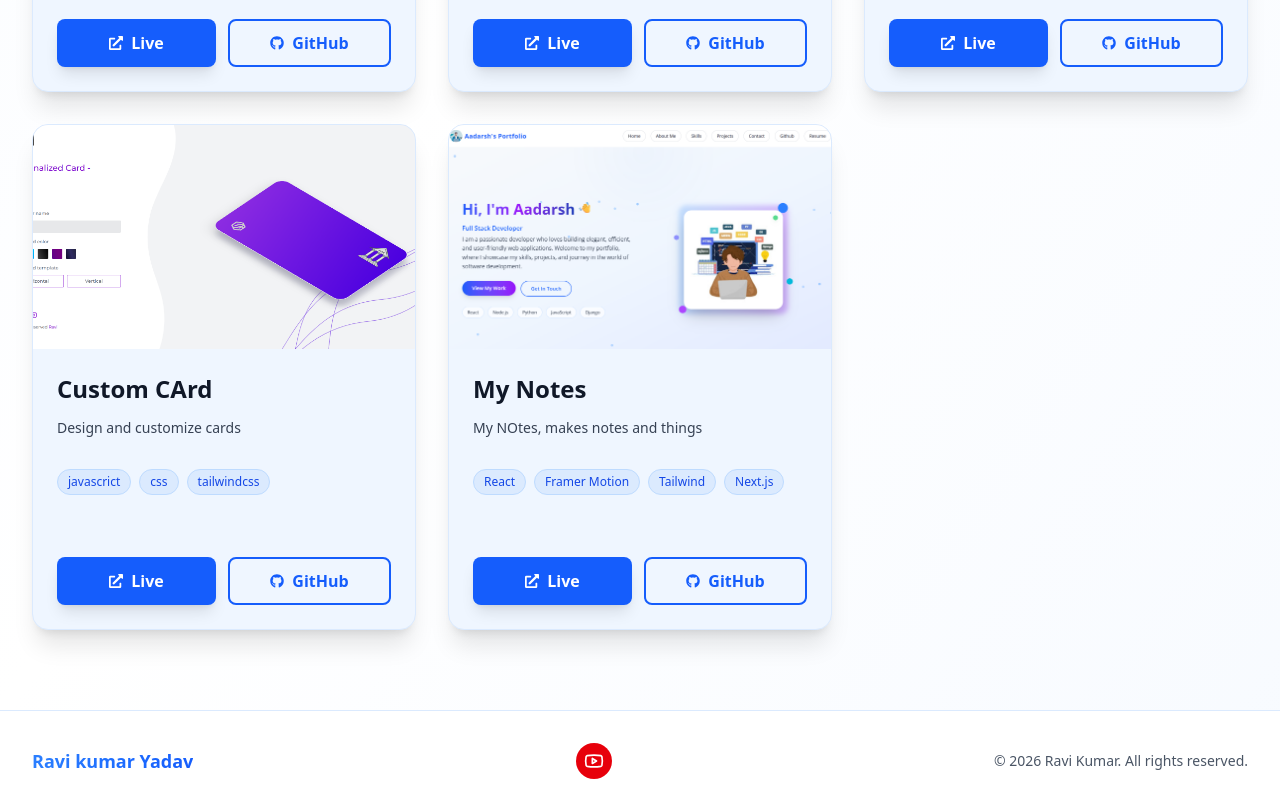
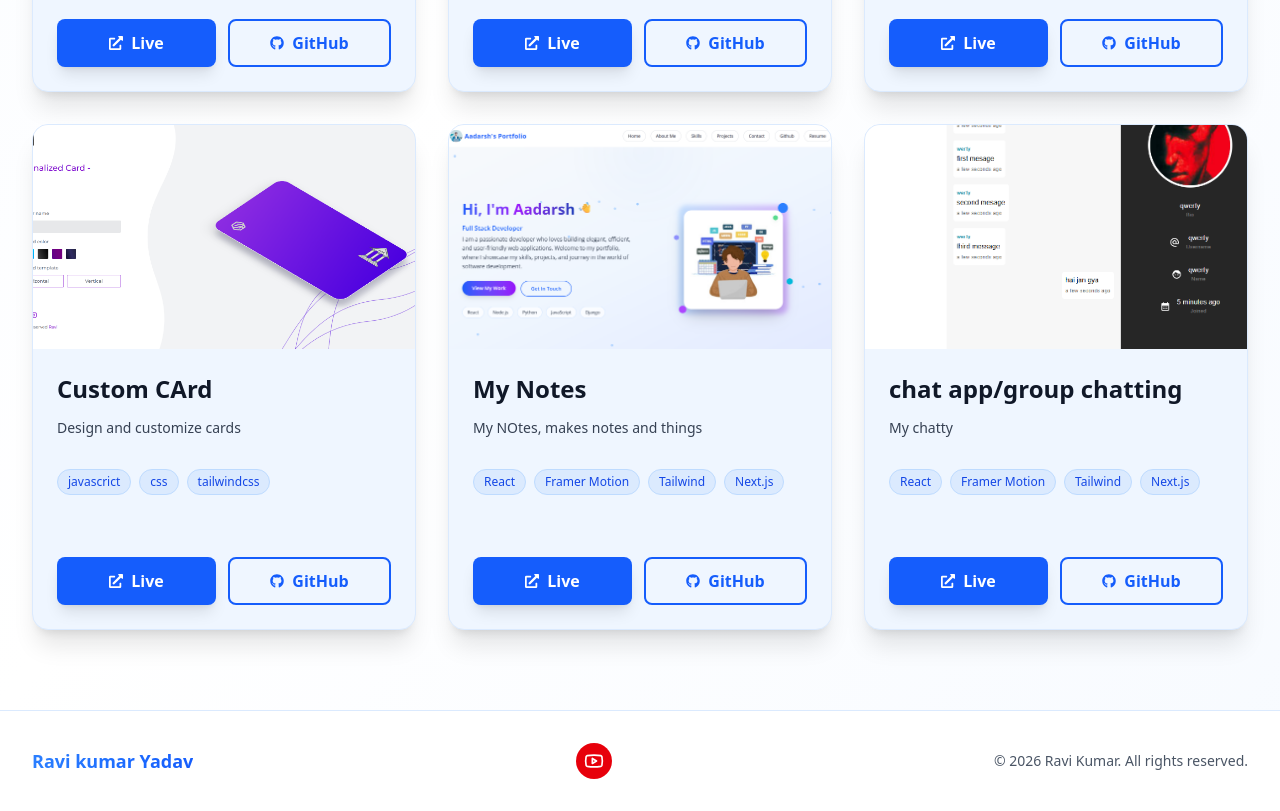
Before and after one commit to Ravikynoobcoder/portfolio, a React (Vite) app: page /work in a window 1280 px wide. Shown: the part 1180-1991 px from the top of the page. Built offline with nearby package versions, Linux system fonts and the light colour scheme.

Commit message:
new project added chat app

```diff
--- a/src/pages/Work.jsx
+++ b/src/pages/Work.jsx
@@ -80,6 +80,15 @@ const Work = () => {
       git: "https://github.com/Ravikynoobcoder/",
       tech: ["React", "Framer Motion", "Tailwind", "Next.js"],
     },
+        {
+      title: "chat app/group chatting",
+      desc: "My chatty ",
+      img: "./chat.png",
+      live: "https://chatty-frontend-zeta.vercel.app",
+      git: "https://github.com/Ravikynoobcoder/",
+      tech: ["React", "Framer Motion", "Tailwind", "Next.js"],
+    }
+
   ];
 
   return (
```
